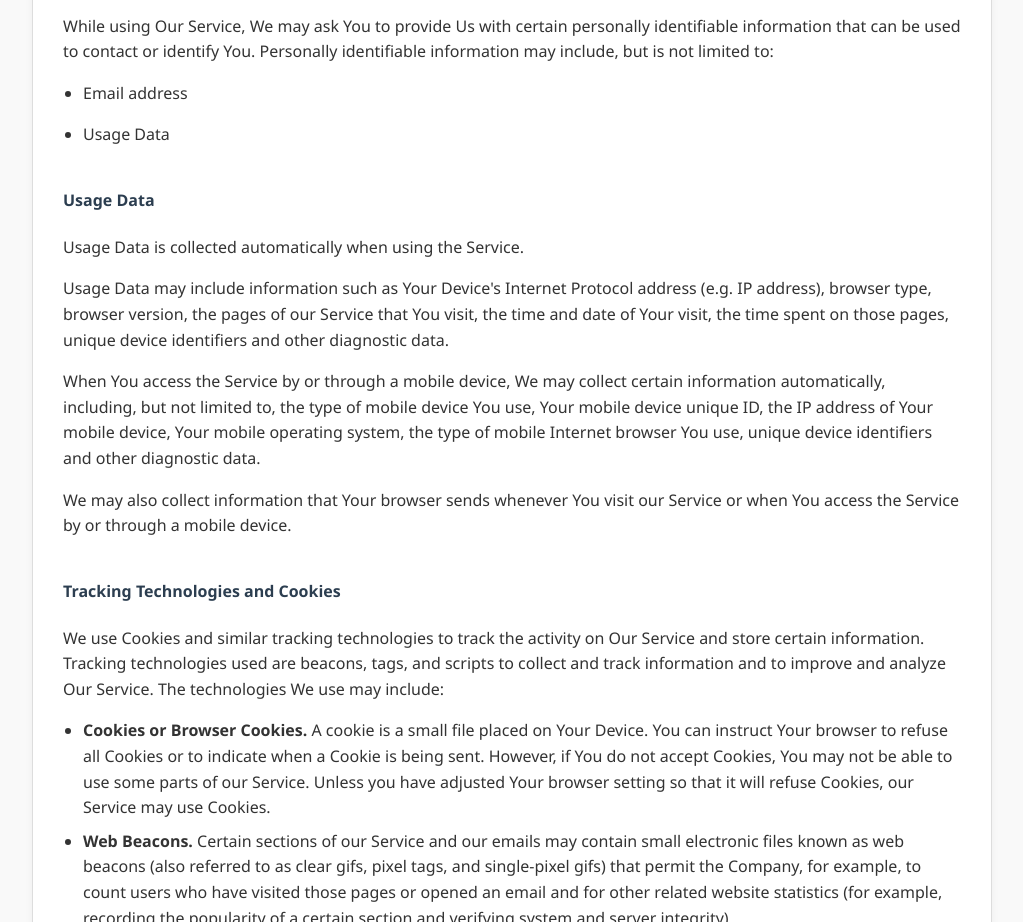
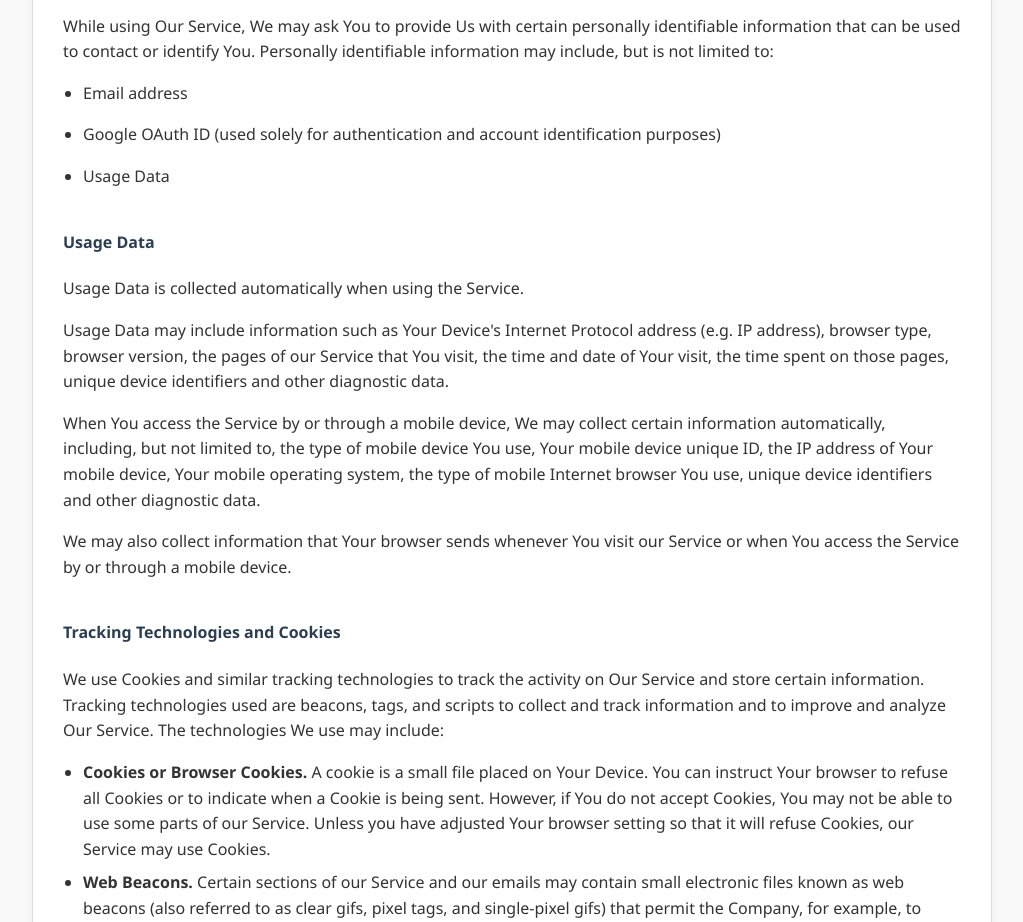
Before and after one commit to llack/llack.github.io, a plain HTML site: page privacy/sabOyen.html in a window 1280 px wide. Shown: the part 1680-2602 px from the top of the page, without its empty margins (128-1151 px from the left). Drawn offline with Linux system fonts and the light colour scheme.

Commit message:
id 추가

```diff
--- a/privacy/sabOyen.html
+++ b/privacy/sabOyen.html
@@ -154,6 +154,9 @@
 <p>Email address</p>
 </li>
 <li>
+<p>Google OAuth ID (used solely for authentication and account identification purposes)</p>
+</li>
+<li>
 <p>Usage Data</p>
 </li>
 </ul>
```
